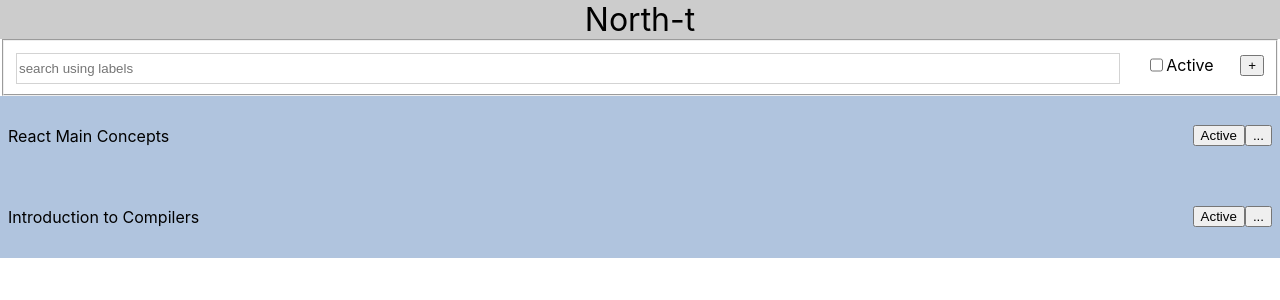
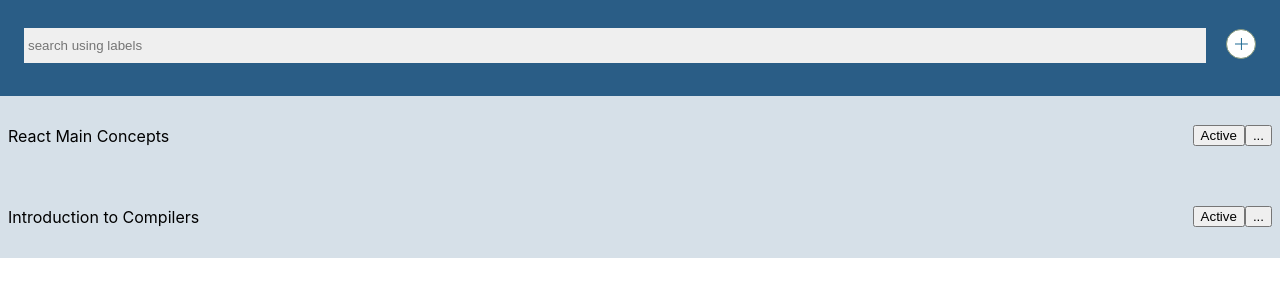
Before and after one commit to adolfoweloy/north-track, a React (Create React App) app: page / in a window 1280 px wide. Shown: the top 300 px of the page. Built offline with nearby package versions, Linux system fonts and the light colour scheme.

Commit message:
changes in the design

```diff
--- a/public/index.html
+++ b/public/index.html
@@ -18,8 +18,6 @@
   </head>
   <body>
     <noscript>You need to enable JavaScript to run this app.</noscript>
-    <header>North-t</header>
     <main id="root"></main>
-    <footer></footer>
   </body>
 </html>
--- a/src/goal-list/goal-item/index.js
+++ b/src/goal-list/goal-item/index.js
@@ -1,12 +1,34 @@
 import React from 'react';
 import './style.css';
+
+class TaskStatus extends React.Component {
+  // status can be done or pending
+  state = {
+    status: 'pending'
+  }
+
+  render() {
+    return this.state.status === 'pending'
+    ? (<svg width="30" height="30" viewBox="0 0 30 30" fill="none" xmlns="http://www.w3.org/2000/svg">
+        <circle cx="15" cy="15" r="14.5" fill="white" stroke="#85977A"/>
+      </svg>)
+      : (
+      <svg width="30" height="30" viewBox="0 0 30 30" fill="none" xmlns="http://www.w3.org/2000/svg">
+        <circle cx="15" cy="15" r="14.5" fill="white" stroke="#4C941F"/>
+        <path d="M7.67442 13.2021L13.7426 20.9302L23.0233 9.76744" stroke="#4C941F"/>
+      </svg>
+    )
+  }
+}
 
 class Task extends React.Component {
   render() {
     const { done, summary } = this.props;
     return (
       <li>
-        <label>{done ? 'Done' : 'Pending'}</label>
+        {
+          (<TaskStatus status={done ? 'done' : 'pending'}/>)
+        }
         <label>{summary}</label>
       </li>
     );
--- a/src/goal-list/goal-item/style.css
+++ b/src/goal-list/goal-item/style.css
@@ -12,8 +12,8 @@
     align-items: center;
     min-height: 4em;
     padding: 0.5em;
-    border-bottom: 1px solid lightsteelblue;
-    background-color: lightsteelblue;
+    border-bottom: 1px solid #D6E0E8;
+    background-color: #D6E0E8;
 }
 
 article > p > label {
@@ -26,12 +26,21 @@
     height:0;
     margin-top: 0;
     margin-bottom: 0;
+    padding-left: 1em;
 }
 
 .items > li {
-    margin-top: 10px;
-    margin-bottom: 10px;
+    margin-top: 20px;
+    margin-bottom: 20px;
+    list-style-type: none;
+    display: flex;
+    align-items: center;
 }
+
+.items > li > label {
+    margin-left: 1em;
+}
+
 .closed {
     max-height: 0;
     margin-top: 0;
--- a/src/search-bar/index.js
+++ b/src/search-bar/index.js
@@ -1,5 +1,15 @@
 import React from 'react';
 import './style.css';
+
+const AddButton = () => {
+  return (<button className="add-button">
+    <svg width="30" height="30" viewBox="0 0 30 30" fill="none" xmlns="http://www.w3.org/2000/svg">
+      <circle cx="15" cy="15" r="14.5" fill="white" stroke="#85977A"/>
+      <path d="M15.4286 9V21" stroke="#1F6A94"/>
+      <path d="M21.8569 14.9905L9 15" stroke="#1F6A94"/>
+    </svg>
+  </button>);
+};
 
 export class SearchBar extends React.Component {
   render() {
@@ -7,13 +17,7 @@
       <section>
         <fieldset>
           <input className="input-search" placeholder="search using labels" />
-          <span>
-            <input id="searchActive" type="checkbox" />
-            <label htmlFor="searchActive">Active</label>
-          </span>
-          <button className="add-button" title="Adds a new goal">
-            +
-          </button>
+          <AddButton />
         </fieldset>
       </section>
     );
--- a/src/search-bar/style.css
+++ b/src/search-bar/style.css
@@ -1,6 +1,13 @@
 fieldset {
     display: flex;
     align-items: center;
+    border: none;
+    background-color: #2A5D86;
+    height: 5em;
+    max-height: 5em;
+    margin: 0;
+    padding-left: 1.5em;
+    padding-right: 1.5em;
 }
 
 fieldset > span {
@@ -10,14 +17,18 @@
 .input-search {
     min-width: 2em;
     width: 100%;
-    margin-right: 2em;
+    margin-right: 1.5em;
     height: 2em;
-    margin-top: 0.5em;
-    border-color: lightgray;
-    border-style: solid;
-    border-width: thin;
+    background-color: #EFEFEF;
+    border: 0px solid;
+    padding: 4px;
 }
 
 .add-button {
-    margin-left: 2em;
+    background-color: transparent;
+    border: none;
+    cursor: pointer;
+    display: inline;
+    margin: 0;
+    padding: 0;
 }
```
